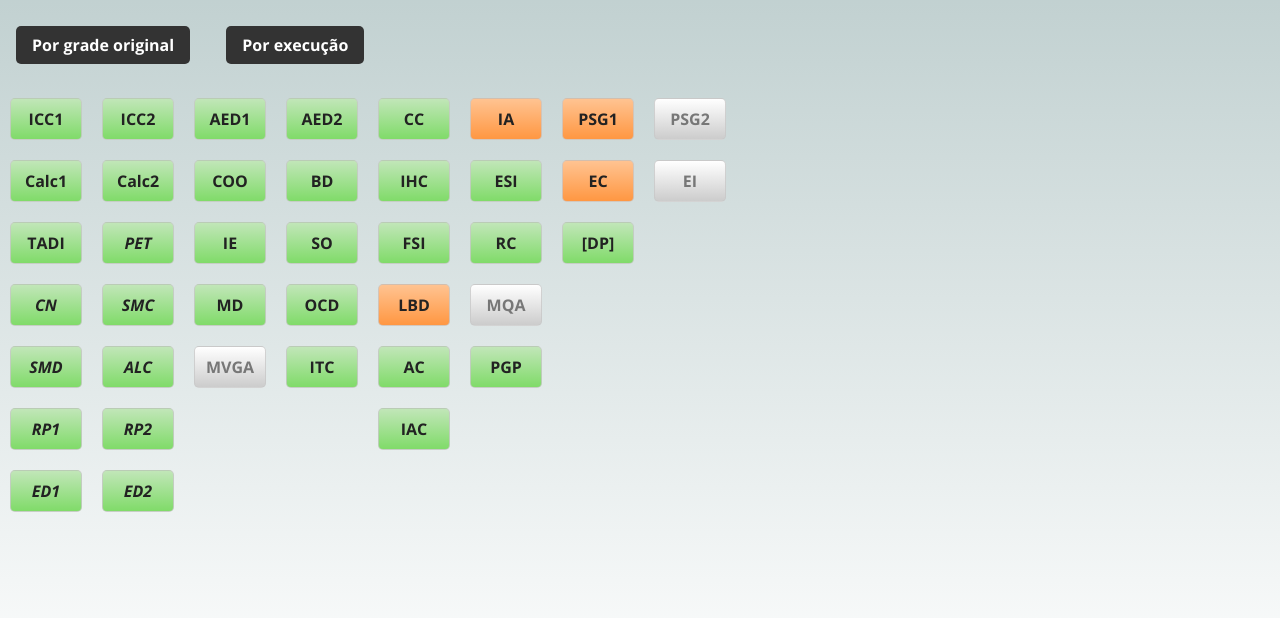
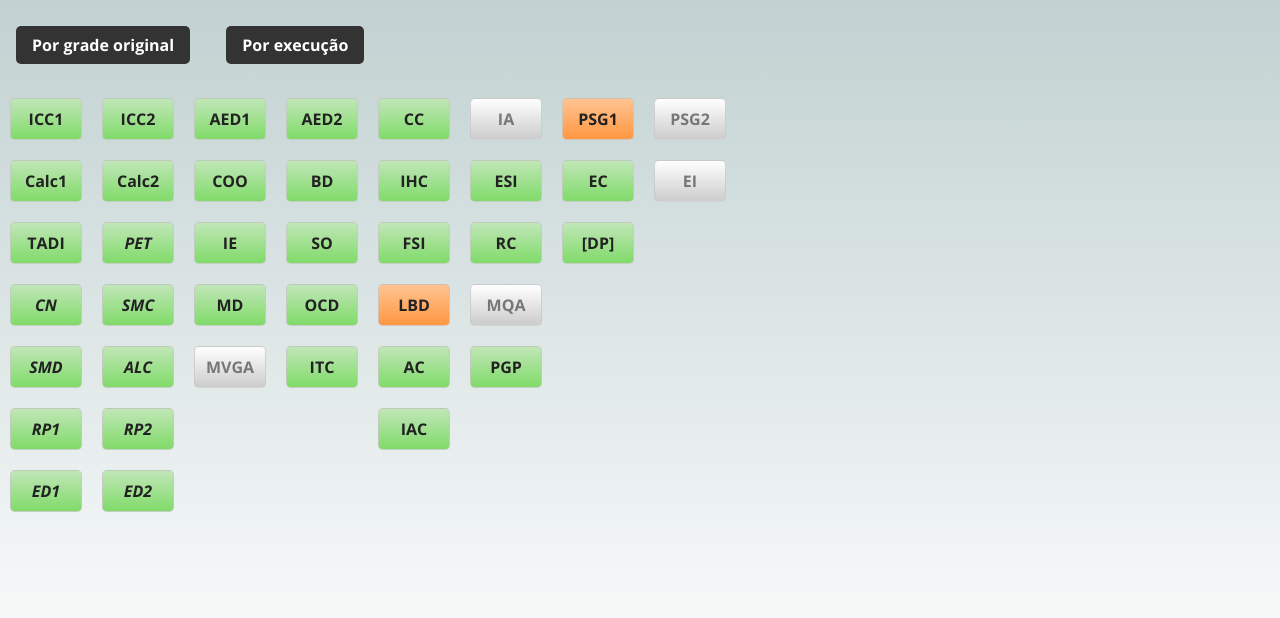
Before and after one commit to machadolucas/web-tests, a website: page course/index.html in a window 1280 px wide. Shown: the part 78-696 px from the top of the page. Drawn offline with nearby package versions, Linux system fonts and the light colour scheme.

Commit message:
Alteracao das disciplinas

```diff
--- a/course/index.html
+++ b/course/index.html
@@ -115,7 +115,7 @@
 			data-class-credits="2" data-work-credits="0" data-course-code="ACH2035"
 			data-name="Introdução à Administração para Computação">IAC</div>
 
-		<div class="course" data-origin="s6" data-doing="true"
+		<div class="course" data-origin="s6"
 			data-class-credits="4" data-work-credits="2" data-course-code="ACH2016"
 			data-name="Inteligência Artificial">IA</div>
 		<div class="course" data-origin="s6" data-done="s6"
@@ -134,7 +134,7 @@
 		<div class="course" data-origin="s7" data-doing="true"
 			data-class-credits="4" data-work-credits="6" data-course-code="ACH2017"
 			data-name="Projeto Supervisionado ou de Graduação 1">PSG1</div>
-		<div class="course" data-origin="s7" data-doing="true"
+		<div class="course" data-origin="s7" data-done="s7"
 			data-class-credits="4" data-work-credits="0" data-course-code="ACH2047"
 			data-name="Economia para Computação">EC</div>
 		<div class="course" data-origin="s7" data-done="s7"
```
